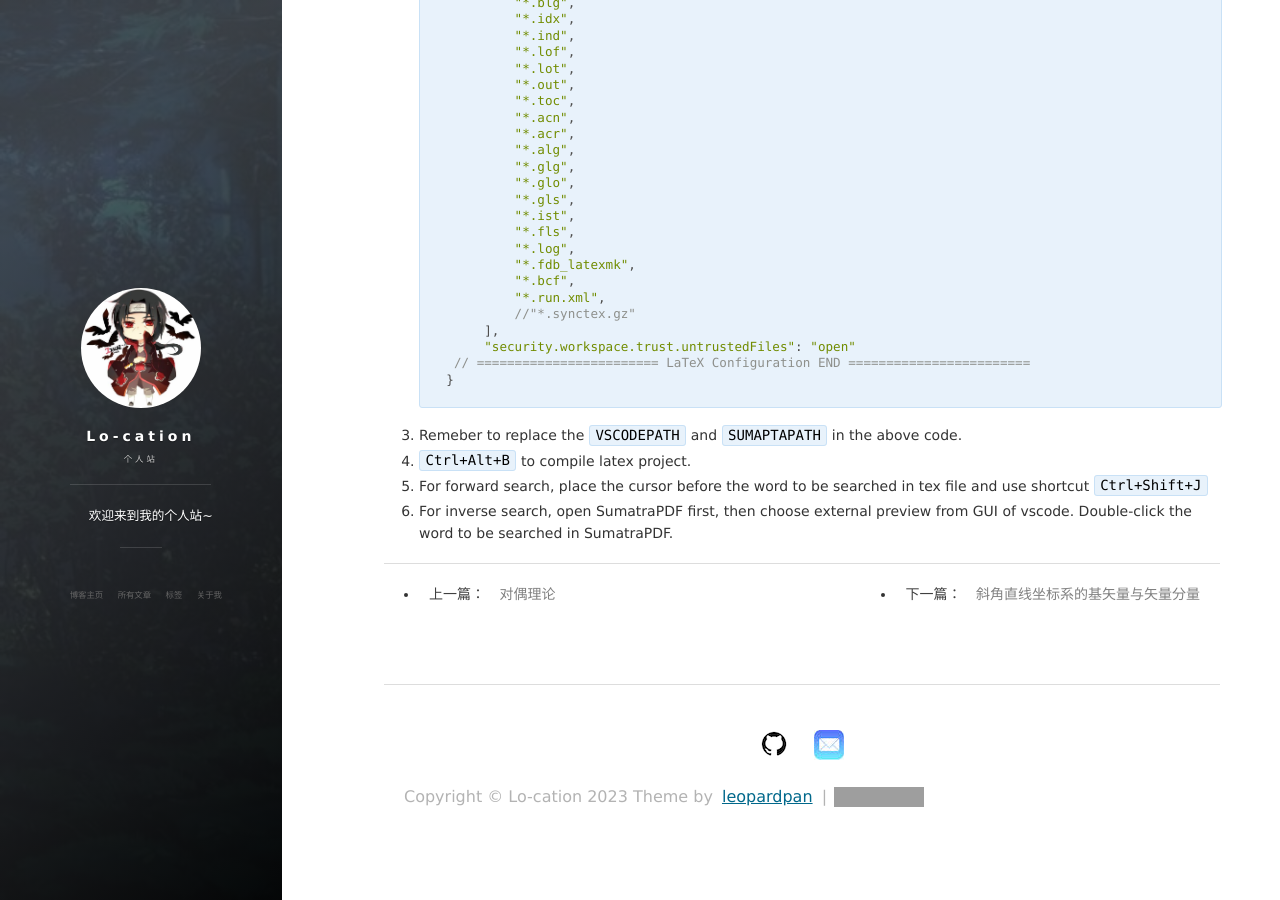
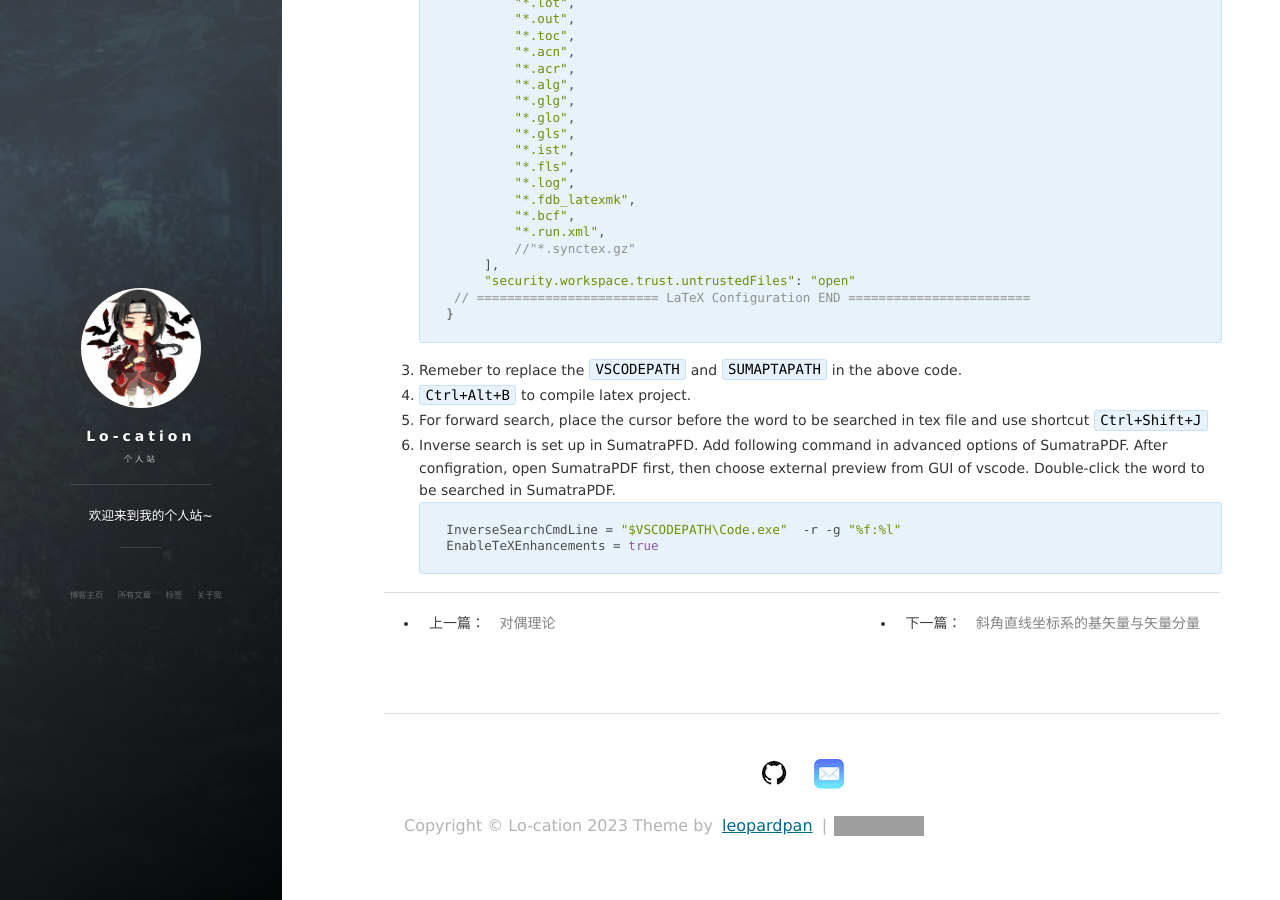
Before and after one commit to lo-cation/lo-cation.github.io, a Jekyll site: the page built from _posts/2021-12-02-vscode-latex-sumatraPDF.md, in a window 1280 px wide and 900 px high, scrolled down 4072 px. Built offline with Jekyll 4.4.1, drawn with Linux system fonts in a browser that asks for light colours; nearby versions of some CDN libraries; some of the changed text lies outside the part shown; grey boxes are pictures that could not be loaded.

Commit message:
Update 2021-12-02-vscode-latex-sumatraPDF.md

````diff
--- a/_posts/2021-12-02-vscode-latex-sumatraPDF.md
+++ b/_posts/2021-12-02-vscode-latex-sumatraPDF.md
@@ -173,4 +169,8 @@ Installation package can be downloaded from the [Official website](https://www.s
 3. Remeber to replace the `VSCODEPATH` and `SUMAPTAPATH` in the above code.
 4. `Ctrl+Alt+B` to compile latex project.
 5. For forward search, place the cursor before the word to be searched in tex file and use shortcut `Ctrl+Shift+J`
-6. For inverse search, open SumatraPDF first, then choose external preview from GUI of vscode. Double-click the word to be searched in SumatraPDF.
+6. Inverse search is set up in SumatraPFD. Add following command in advanced options of SumatraPDF. After configration, open SumatraPDF first, then choose external preview from GUI of vscode. Double-click the word to be searched in SumatraPDF.
+```
+InverseSearchCmdLine = "$VSCODEPATH\Code.exe"  -r -g "%f:%l"
+EnableTeXEnhancements = true
+```
````
Also changed, not shown: other parts of _posts/2021-12-02-vscode-latex-sumatraPDF.md (+0 -4 lines).
